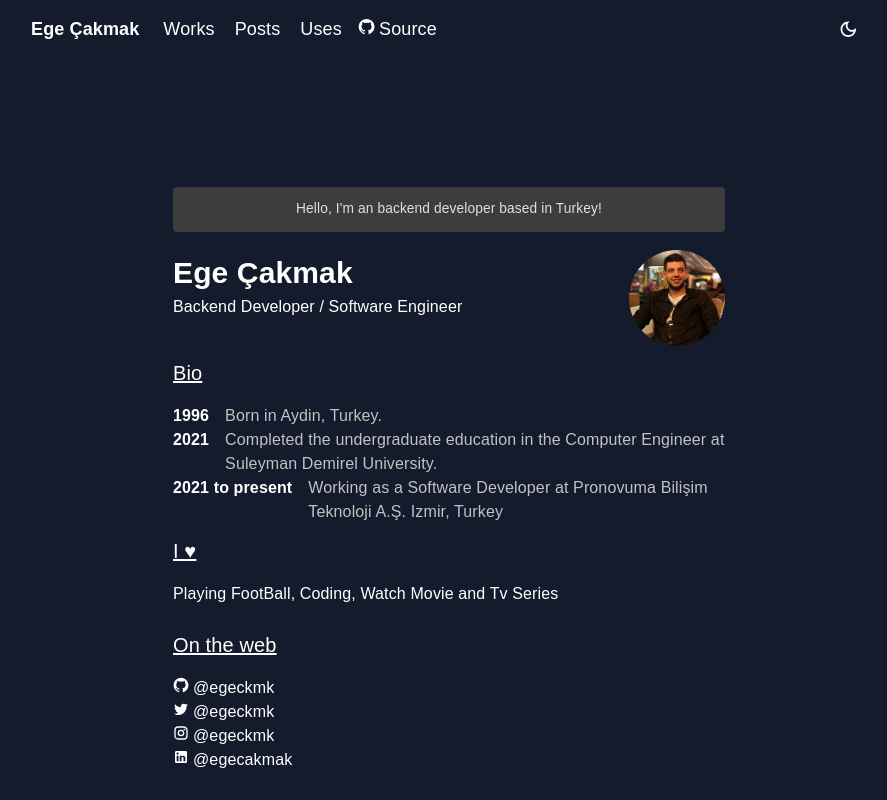
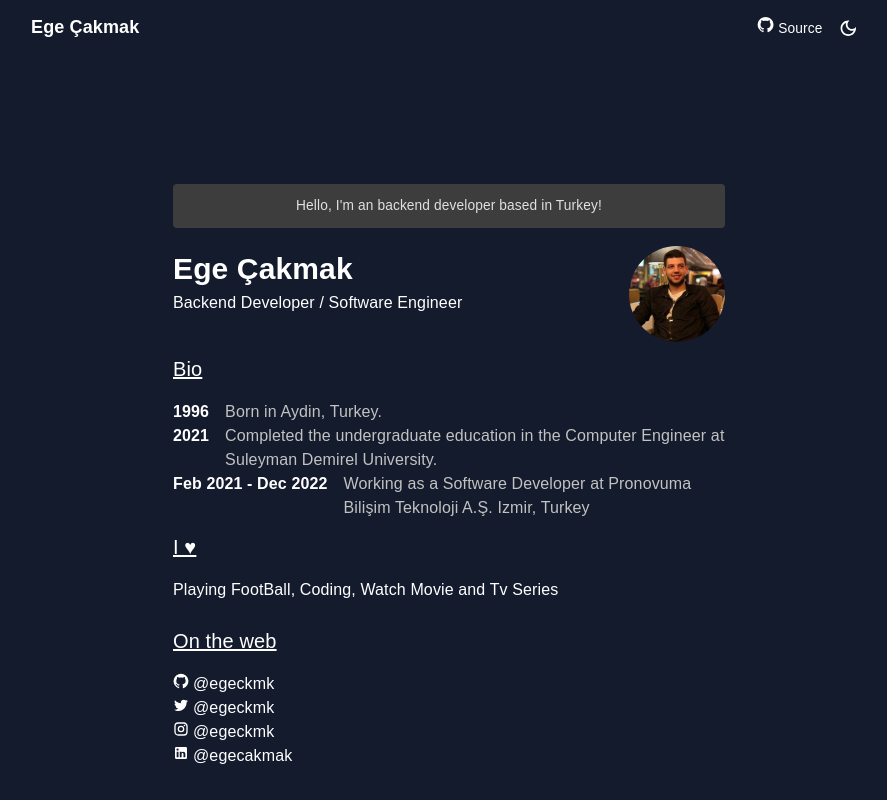
Before and after one commit to egeckmk/egeckmk.com, a React (Create React App) app: page / in a window 1280 px wide. Shown: the whole page, without its empty margins (191-1078 px from the left). Built offline with nearby package versions, Linux system fonts and the light colour scheme.

Commit message:
job information has been changed

```diff
--- a/src/scenes/global/Topbar.jsx
+++ b/src/scenes/global/Topbar.jsx
@@ -34,16 +34,16 @@ const Topbar = () => {
           }}
         >
 
-          <Link href="/works" sx={{ mr: 0.5, p: 1 }} color="inherit" underline="hover">Works</Link>
-          <Link href="/posts" sx={{ mr: 0.5, p: 1 }} color="inherit" underline="hover">Posts</Link>
-          <Link href="/uses" sx={{ p: 1 }} color="inherit" underline="hover">Uses</Link>
-          <Link href="https://github.com/egeckmk/egeckmk.com" target="_blank" sx={{ p: 1 }} color="inherit" underline="hover">
+          {/* <Link href="/works" sx={{ mr: 0.5, p: 1 }} color="inherit" underline="hover">Works</Link> */}
+          {/* <Link href="/posts" sx={{ mr: 0.5, p: 1 }} color="inherit" underline="hover">Posts</Link> */}
+          {/* <Link href="/uses" sx={{ p: 1 }} color="inherit" underline="hover">Uses</Link> */}
+        </Box>
+      </Box>
+      <Box display="flex">
+      <Link href="https://github.com/egeckmk/egeckmk.com" target="_blank" sx={{ p: 1 }} color="inherit" underline="hover">
             <GitHubIcon fontSize="small" sx={{ mr: 0.5 }} />
             Source
           </Link>
-        </Box>
-      </Box>
-      <Box display="flex">
         <IconButton onClick={colorMode.toggleColorMode}>
           {theme.palette.mode === 'dark'
             ? (
--- a/src/scenes/homepage/index.jsx
+++ b/src/scenes/homepage/index.jsx
@@ -56,7 +56,7 @@ const Dashboard = () => {
       </Box>
 
       <Box display="flex">
-        <Box sx={{ mr: 2, fontWeight: "bold", fontSize: 16, minWidth: "max-content" }} >2021 to present</Box>
+        <Box sx={{ mr: 2, fontWeight: "bold", fontSize: 16, minWidth: "max-content" }} >Feb 2021 - Dec 2022</Box>
         <Box sx={{ fontSize: 16, color: colors.gray[200] }}>Working as a Software Developer at Pronovuma Bilişim Teknoloji A.Ş. Izmir, Turkey</Box>
       </Box>
       <Box sx={{
```
Also changed, not shown: src/App.js (+13 -14 lines).
